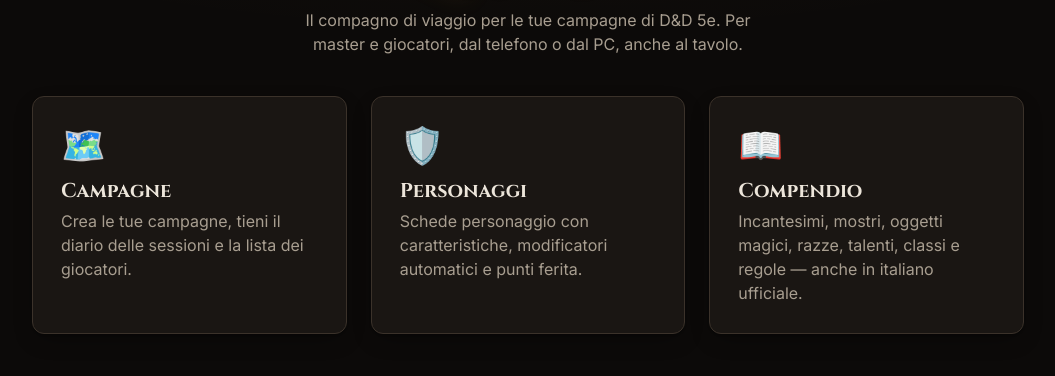
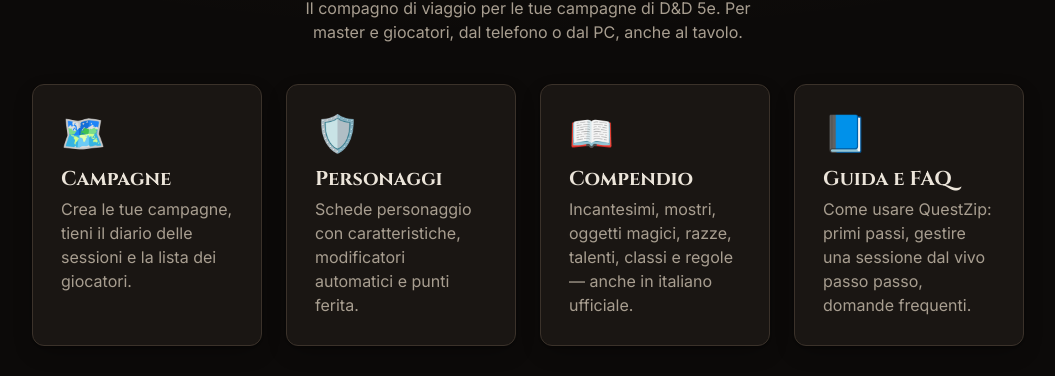
Before and after one commit to andreafabbri97/questzip, a Next.js app: page / in a window 1280 px wide. Shown: the part 202-578 px from the top of the page, without its empty margins (112-1167 px from the left). Built offline with nearby package versions, Linux system fonts and the light colour scheme; no server answers.

Commit message:
feat: aggiungi card Guida e FAQ nella home
Griglia da 3 a 4 colonne su desktop (lg:grid-cols-4) per ospitare la
nuova card senza lasciarne una orfana su una riga a sé.

```diff
--- a/app/page.tsx
+++ b/app/page.tsx
@@ -25,6 +25,14 @@
       "Incantesimi, mostri, oggetti magici, razze, talenti, classi e regole — anche in italiano ufficiale.",
     ready: true,
   },
+  {
+    href: "/guida",
+    icon: "📘",
+    title: "Guida e FAQ",
+    description:
+      "Come usare QuestZip: primi passi, gestire una sessione dal vivo passo passo, domande frequenti.",
+    ready: true,
+  },
 ];
 
 export default function Home() {
@@ -50,7 +58,7 @@
           </p>
         </section>
 
-        <section className="grid grid-cols-1 sm:grid-cols-2 lg:grid-cols-3 gap-4 lg:gap-6">
+        <section className="grid grid-cols-1 sm:grid-cols-2 lg:grid-cols-4 gap-4 lg:gap-6">
           {sections.map((section) =>
             section.ready ? (
               <Link
```
